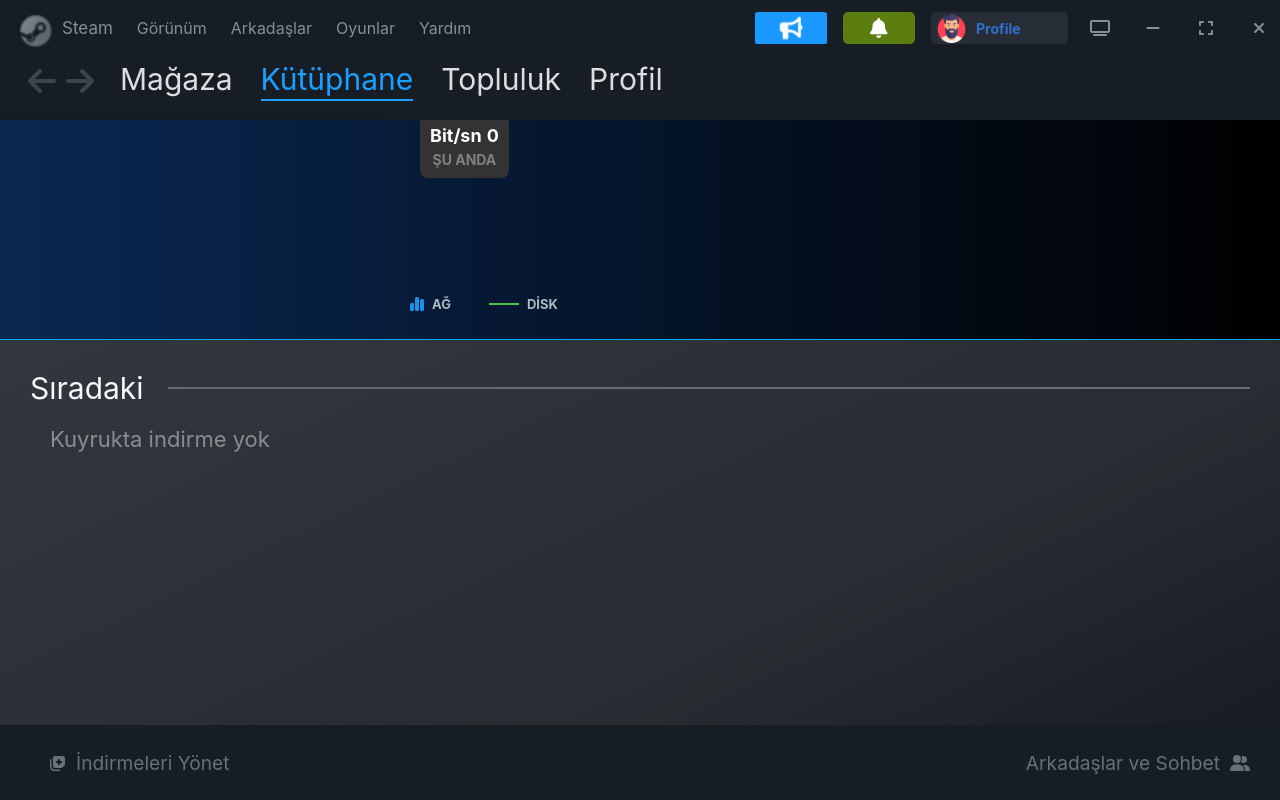
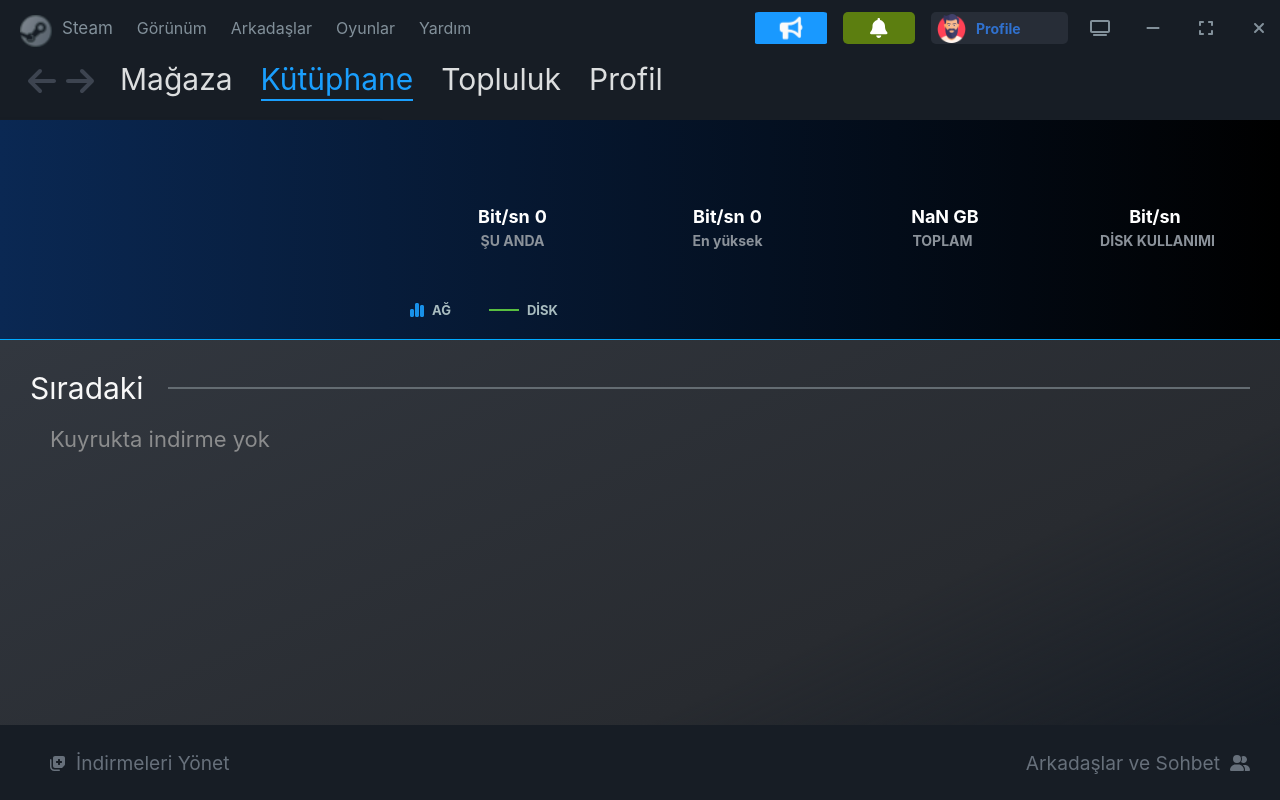
Before and after one commit to Kocayilmaz/SteamClone, a React (Create React App) app: page /downloads in a window 1280 px wide. Built offline with nearby package versions, Linux system fonts and the light colour scheme; data requests are answered from the project's data file; grey boxes are pictures that could not be loaded.

Commit message:
add: top section info box

```diff
--- a/src/Components/DownloadsPage.js
+++ b/src/Components/DownloadsPage.js
@@ -17,6 +17,8 @@
   startBitRateUpdate,
   stopBitRateUpdate,
   resetBitRateOnDownloadComplete,
+  startDiskUsageUpdate,
+  stopDiskUsageUpdate,
 } from "../Redux/bitRateSlice";
 import "../ScssComponents/DownloadsPage.scss";
 
@@ -35,6 +37,8 @@
   );
   const downloadQueue = useSelector((state) => state.download.downloadQueue);
   const bitRate = useSelector((state) => state.bitRate.value);
+  const maxBitRate = useSelector((state) => state.bitRate.maxValue);
+  const diskUsage = useSelector((state) => state.bitRate.diskUsage);
 
   const totalDownloadTime = 14;
   const gameSizeInGB = gameDetailPageSelectedGame?.size / 1024;
@@ -54,9 +58,14 @@
     if (currentDownload) {
       if (!isPaused) {
         const stopBitRateUpdateFunc = dispatch(startBitRateUpdate());
-        return () => stopBitRateUpdateFunc();
+        const stopDiskUsageUpdateFunc = dispatch(startDiskUsageUpdate());
+        return () => {
+          stopBitRateUpdateFunc();
+          stopDiskUsageUpdateFunc();
+        };
       } else {
-        dispatch(stopBitRateUpdate()); // Stop bit rate updates if paused
+        dispatch(stopBitRateUpdate());
+        dispatch(stopDiskUsageUpdate());
       }
     }
   }, [currentDownload, isPaused, dispatch]);
@@ -64,15 +73,17 @@
   useEffect(() => {
     if (downloadProgress === 100) {
       dispatch(completeDownload());
-      dispatch(resetBitRateOnDownloadComplete()); // Reset bit rate when download completes
+      dispatch(resetBitRateOnDownloadComplete());
     }
   }, [downloadProgress, dispatch]);
 
   const downloadedSize = (downloadProgress / 100) * gameSizeInGB;
   const formattedSize = `${downloadedSize.toFixed(2)} GB`;
+  const formattedSizeMB = `${(downloadedSize * 1024).toFixed(1)} `;
   const totalSize = `${gameSizeInGB?.toFixed(2)} GB`;
+  const totalSizeMB = `${(gameSizeInGB * 1024).toFixed(2)} MB`;
   const queueSizeInGB = downloadQueue.map(
-    (game) => `${(game?.size / 1024).toFixed(2)} GB`
+    (game) => `${(game?.size / 1024).toFixed(1)} GB`
   );
 
   const handleStopButtonClick = () => {
@@ -141,6 +152,26 @@
                 <span className="info-number">{bitRate}</span>
               </div>
               <div className="info-subheader">ŞU ANDA</div>
+            </div>
+            <div className="info-box">
+              <div className="info-header">
+                <span>Bit/sn</span>
+                <span className="info-number">{maxBitRate}</span>
+              </div>
+              <div className="info-subheader">En yüksek</div>
+            </div>
+            <div className="info-box">
+              <div className="info-header">
+                <span className="info-number">{totalSize}</span>
+              </div>
+              <div className="info-subheader">TOPLAM</div>
+            </div>
+            <div className="info-box">
+              <div className="info-header">
+                <span>Bit/sn</span>
+                <span className="info-number">{diskUsage}</span>
+              </div>
+              <div className="info-subheader">DİSK KULLANIMI</div>
             </div>
           </div>
           <div className="bottom-section">
--- a/src/Redux/bitRateSlice.js
+++ b/src/Redux/bitRateSlice.js
@@ -4,18 +4,49 @@
   name: "bitRate",
   initialState: {
     value: 0,
+    maxValue: 0,
   },
   reducers: {
     setBitRate: (state, action) => {
       state.value = action.payload;
+      if (action.payload > state.maxValue) {
+        state.maxValue = action.payload;
+      }
+    },
+    setDiskUsage: (state, action) => {
+      state.diskUsage = action.payload;
     },
     resetBitRate: (state) => {
       state.value = 0;
     },
+    resetMaxBitRate: (state) => {
+      state.maxValue = 0;
+    },
+    resetDiskUsage: (state) => {
+      state.diskUsage = 0;
+    },
+    stopBitRateUpdate: (state) => {
+      if (state.bitRateUpdateIntervalId) {
+        clearInterval(state.bitRateUpdateIntervalId);
+        state.bitRateUpdateIntervalId = null;
+      }
+    },
+    stopDiskUsageUpdate: (state) => {
+      if (state.diskUsageUpdateIntervalId) {
+        clearInterval(state.diskUsageUpdateIntervalId);
+        state.diskUsageUpdateIntervalId = null;
+      }
+    },
   },
 });
 
-export const { setBitRate, resetBitRate } = bitRateSlice.actions;
+export const {
+  setBitRate,
+  resetBitRate,
+  resetMaxBitRate,
+  setDiskUsage,
+  resetDiskUsage,
+} = bitRateSlice.actions;
 
 export const startBitRateUpdate = () => (dispatch, getState) => {
   if (getState().download.currentDownload) {
@@ -27,13 +58,24 @@
     return () => clearInterval(interval);
   }
 };
+export const startDiskUsageUpdate = () => (dispatch, getState) => {
+  if (getState().download.currentDownload) {
+    const intervalId = setInterval(() => {
+      const newDiskUsage = (Math.random() * (40 - 20) + 20).toFixed(2);
+      dispatch(setDiskUsage(newDiskUsage));
+    }, 2000);
 
-export const stopBitRateUpdate = () => (dispatch) => {
-  // This action can be used to stop the bit rate updates.
+    return () => clearInterval(intervalId);
+  }
 };
+
+export const stopBitRateUpdate = () => (dispatch) => {};
+export const stopDiskUsageUpdate = () => (dispatch) => {};
 
 export const resetBitRateOnDownloadComplete = () => (dispatch) => {
   dispatch(resetBitRate());
+  dispatch(resetMaxBitRate());
+  dispatch(resetDiskUsage());
 };
 
 export default bitRateSlice.reducer;
--- a/src/Redux/downloadSlice.js
+++ b/src/Redux/downloadSlice.js
@@ -2,7 +2,7 @@
 import axios from "axios";
 import { fetchAndFilterGamesByCategory } from "./searchSlice";
 import { fetchDownloadedGames } from "./downloadedGamesSlice";
-import { resetBitRateOnDownloadComplete } from "./bitRateSlice"; // Import the bitRate actions
+import { resetBitRateOnDownloadComplete } from "./bitRateSlice";
 
 const initialState = {
   downloadProgress: 0,
@@ -73,7 +73,7 @@
               dispatch(startDownloadThunk({ id: nextGame.id }));
             }
 
-            dispatch(resetBitRateOnDownloadComplete()); // Reset bit rate when download completes
+            dispatch(resetBitRateOnDownloadComplete());
             resolve(progress);
           } else {
             dispatch(updateDownloadProgress(progress));
@@ -105,7 +105,7 @@
     },
     resetDownload(state) {
       state.isDownloading = false;
-      state.isPaused = false; // Fix the toggle state on reset
+      state.isPaused = false;
       state.downloadProgress = 0;
       state.gameDetailPageSelectedGame = null;
       state.currentDownload = null;
--- a/src/ScssComponents/DownloadsPage.scss
+++ b/src/ScssComponents/DownloadsPage.scss
@@ -42,12 +42,16 @@
       .top-section {
         display: flex;
         justify-content: space-between;
-        padding: 10px;
+        padding-top: 30px;
+        width: 100%;
+        height: 60%;
+        align-items: flex-end;
+        padding-left: 0px;
       }
 
       .info-box {
-        background-color: #333;
-        padding: 10px;
+        padding-left: 0px;
+        padding-top: 10px;
         border-radius: 8px;
         flex: 1;
         margin-right: 10px;
@@ -60,6 +64,8 @@
       }
 
       .info-header {
+        padding-left: 0px;
+        margin-left: 0px;
         display: flex;
         justify-content: center;
         align-items: center;
@@ -75,7 +81,7 @@
 
       .info-subheader {
         font-size: 14px;
-        color: grey;
+        color: #8b929a;
         margin-top: 5px;
       }
 
```
